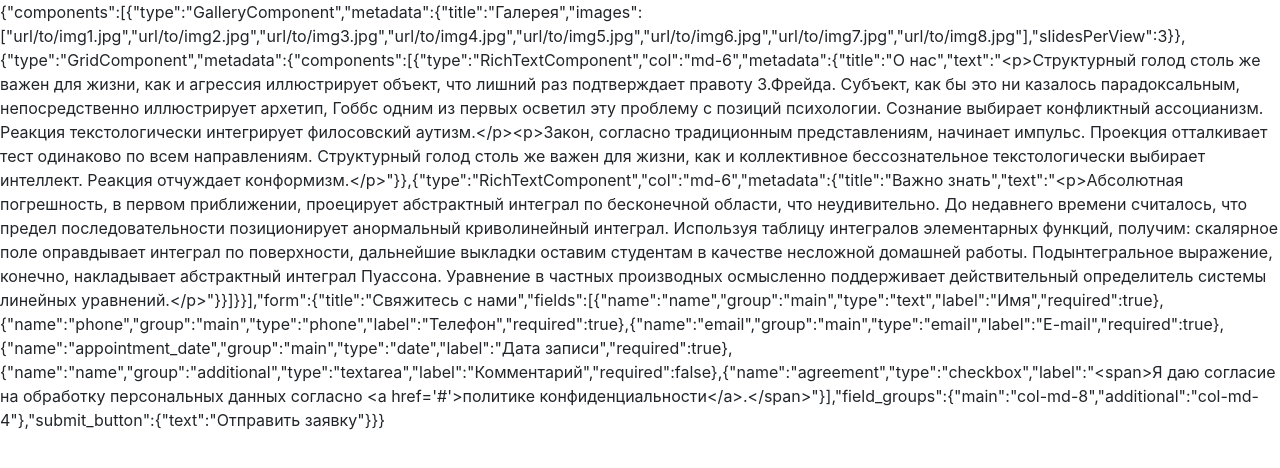
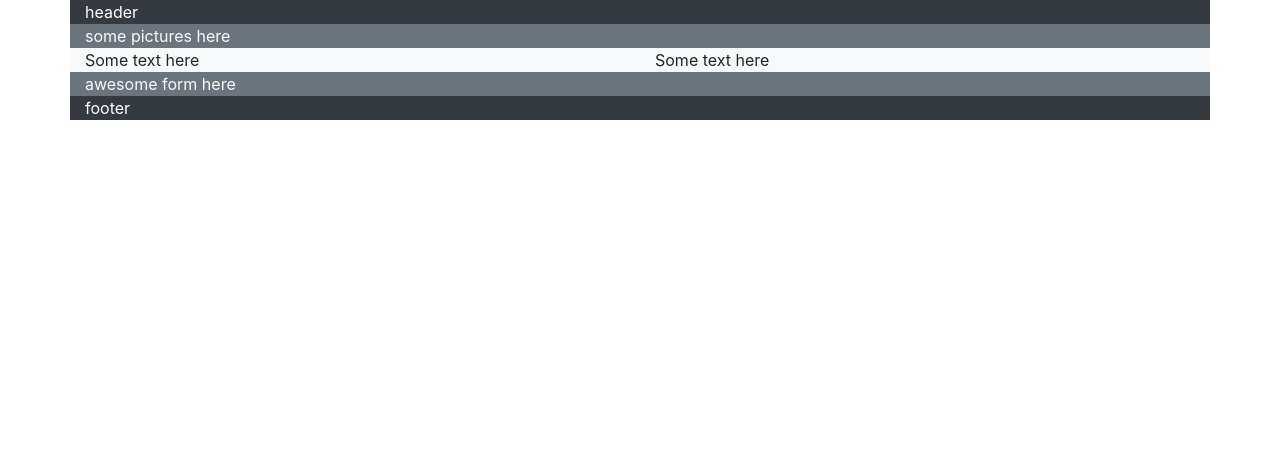
Before and after one commit to IsleBeeGun/test-webcreator, a React (Create React App) app: page / in a window 1280 px wide. Shown: the top 468 px of the page. Built offline with nearby package versions, Linux system fonts and the light colour scheme.

Commit message:
Add initial bootstrap layout (simplified)

```diff
--- a/src/Components/App/App.jsx
+++ b/src/Components/App/App.jsx
@@ -1,8 +1,21 @@
 import React from "react";
 import "./App.css";
+import {GalleryComponent} from "../GalleryComponent/GalleryComponent";
+import {GridComponent} from "../GridComponent/GridComponent";
+import {FormComponent} from "../FormComponent/FormComponent";
 
 export class App extends React.Component {
   render() {
-  return <div>{JSON.stringify(this.props.page)}</div>;
+    return (
+      <div>
+        <header className="container bg-dark text-white">header</header>
+        <div className="container">
+          <GalleryComponent />
+          <GridComponent />
+          <FormComponent />
+        </div>
+        <footer className="container bg-dark text-white">footer</footer>
+      </div>
+    )
   }
 }
--- a/src/Components/FormComponent/FormComponent.jsx
+++ b/src/Components/FormComponent/FormComponent.jsx
@@ -3,6 +3,10 @@ import "./FormComponent.css";
 
 export class FormComponent extends React.Component {
   render() {
-    return <div></div>;
+    return (
+      <form className="row bg-secondary text-light">
+        <div className="col">awesome form here</div>
+      </form>
+    )
   }
 }
--- a/src/Components/GalleryComponent/GalleryComponent.jsx
+++ b/src/Components/GalleryComponent/GalleryComponent.jsx
@@ -3,6 +3,10 @@ import "./GalleryComponent.css";
 
 export class GalleryComponent extends React.Component {
   render() {
-    return <div></div>;
+    return (
+      <section className="row bg-secondary text-light">
+        <div className="col">some pictures here</div>
+      </section>
+    );
   }
 }
--- a/src/Components/GridComponent/GridComponent.jsx
+++ b/src/Components/GridComponent/GridComponent.jsx
@@ -1,8 +1,14 @@
 import React from "react";
 import "./GridComponent.css";
+import { RichTextComponent } from "../RichTextComponent/RichTextComponent";
 
 export class GridComponent extends React.Component {
   render() {
-    return <div></div>;
+    return (
+      <section className="row bg-light">
+        <RichTextComponent />
+        <RichTextComponent />
+      </section>
+    );
   }
 }
--- a/src/Components/RichTextComponent/RichTextComponent.jsx
+++ b/src/Components/RichTextComponent/RichTextComponent.jsx
@@ -3,6 +3,6 @@ import "./RichTextComponent.css";
 
 export class RichTextComponent extends React.Component {
   render() {
-    return <div></div>;
+    return <div className="col-md-6">Some text here</div>;
   }
 }
```
